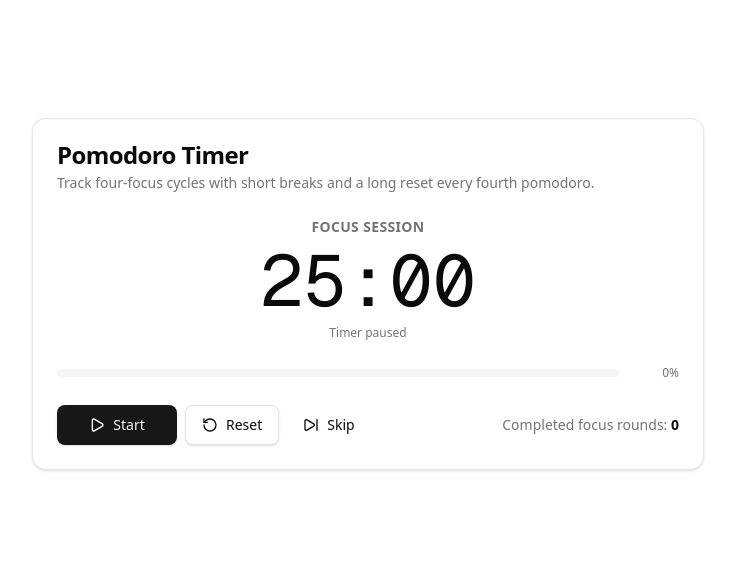
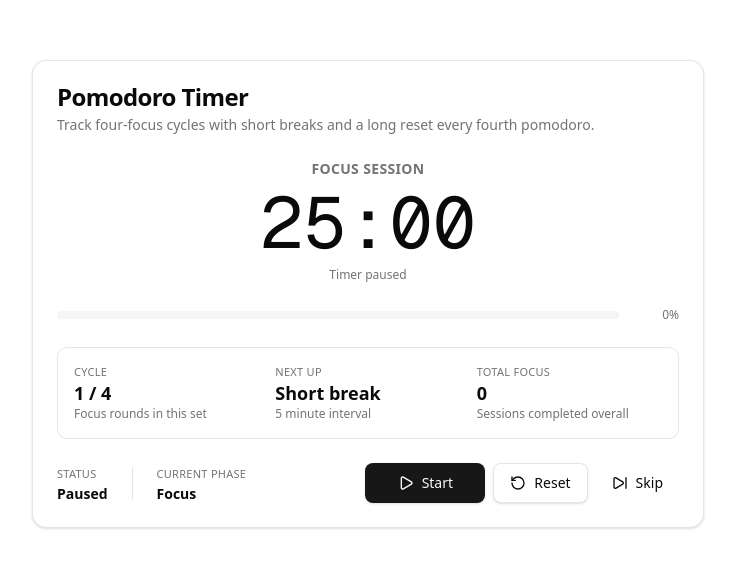
Before and after one commit to dogafincan/pomo, a Next.js app: page / in a window 1280 px wide. Shown: the part 106-674 px from the top of the page, without its empty margins (272-1007 px from the left). Built offline with nearby package versions, Linux system fonts and the light colour scheme.

Commit message:
Enhance timer status summary
Add cycle metrics and upcoming phase details beneath the progress bar while keeping the palette monochrome.

```diff
--- a/app/page.tsx
+++ b/app/page.tsx
@@ -156,6 +156,30 @@ export default function Home() {
     );
   }, [totalSeconds, secondsRemaining]);
 
+  const upcomingPhase = useMemo(
+    () =>
+      resolveNextPhase({
+        currentPhase: phase,
+        completedCount: completedPomodoros,
+        creditFocus: phase === "work",
+      }),
+    [completedPomodoros, phase],
+  );
+
+  const cyclePosition = useMemo(() => {
+    const completedInCycle = completedPomodoros % 4;
+
+    if (phase === "work") {
+      return completedInCycle + 1;
+    }
+
+    return completedInCycle === 0 ? 4 : completedInCycle;
+  }, [completedPomodoros, phase]);
+
+  const nextPhaseLabel = PHASE_LABELS[upcomingPhase.nextPhase];
+  const nextPhaseMinutes = Math.round(upcomingPhase.nextSeconds / 60);
+  const timerStatusLabel = isRunning ? "Running" : "Paused";
+
   const handleToggle = () => {
     if (secondsRemaining === 0) {
       setSecondsRemaining(PHASE_DURATION_SECONDS[phase]);
@@ -209,9 +233,63 @@ export default function Home() {
               {progress}%
             </span>
           </div>
+          <div className="w-full rounded-lg border p-4">
+            <div className="grid gap-4 text-left sm:grid-cols-3">
+              <div className="space-y-1">
+                <p className="text-[11px] uppercase tracking-wide text-muted-foreground">
+                  Cycle
+                </p>
+                <p className="text-lg font-semibold leading-none">
+                  {cyclePosition} / 4
+                </p>
+                <p className="text-xs text-muted-foreground">
+                  Focus rounds in this set
+                </p>
+              </div>
+              <div className="space-y-1">
+                <p className="text-[11px] uppercase tracking-wide text-muted-foreground">
+                  Next up
+                </p>
+                <p className="text-lg font-semibold leading-none">
+                  {nextPhaseLabel}
+                </p>
+                <p className="text-xs text-muted-foreground">
+                  {nextPhaseMinutes} minute interval
+                </p>
+              </div>
+              <div className="space-y-1">
+                <p className="text-[11px] uppercase tracking-wide text-muted-foreground">
+                  Total focus
+                </p>
+                <p className="text-lg font-semibold leading-none">
+                  {completedPomodoros}
+                </p>
+                <p className="text-xs text-muted-foreground">
+                  Sessions completed overall
+                </p>
+              </div>
+            </div>
+          </div>
         </CardContent>
-        <CardFooter className="flex flex-col gap-4 sm:flex-row sm:items-center sm:justify-between">
-          <div className="flex flex-wrap gap-2">
+        <CardFooter className="flex flex-col gap-6 sm:flex-row sm:items-center sm:justify-between">
+          <div className="flex items-center gap-6 text-left">
+            <div className="space-y-1">
+              <p className="text-[11px] uppercase tracking-wide text-muted-foreground">
+                Status
+              </p>
+              <p className="text-sm font-semibold leading-none">
+                {timerStatusLabel}
+              </p>
+            </div>
+            <div className="hidden h-8 w-px bg-border sm:block" />
+            <div className="space-y-1">
+              <p className="text-[11px] uppercase tracking-wide text-muted-foreground">
+                Current phase
+              </p>
+              <p className="text-sm font-semibold leading-none">{phaseLabel}</p>
+            </div>
+          </div>
+          <div className="flex flex-wrap gap-2 sm:justify-end">
             <Button className="min-w-[120px]" onClick={handleToggle}>
               {isRunning ? (
                 <>
@@ -234,12 +312,6 @@ export default function Home() {
               Skip
             </Button>
           </div>
-          <div className="text-sm text-muted-foreground">
-            Completed focus rounds:{" "}
-            <span className="font-semibold text-foreground">
-              {completedPomodoros}
-            </span>
-          </div>
         </CardFooter>
       </Card>
     </main>
```
